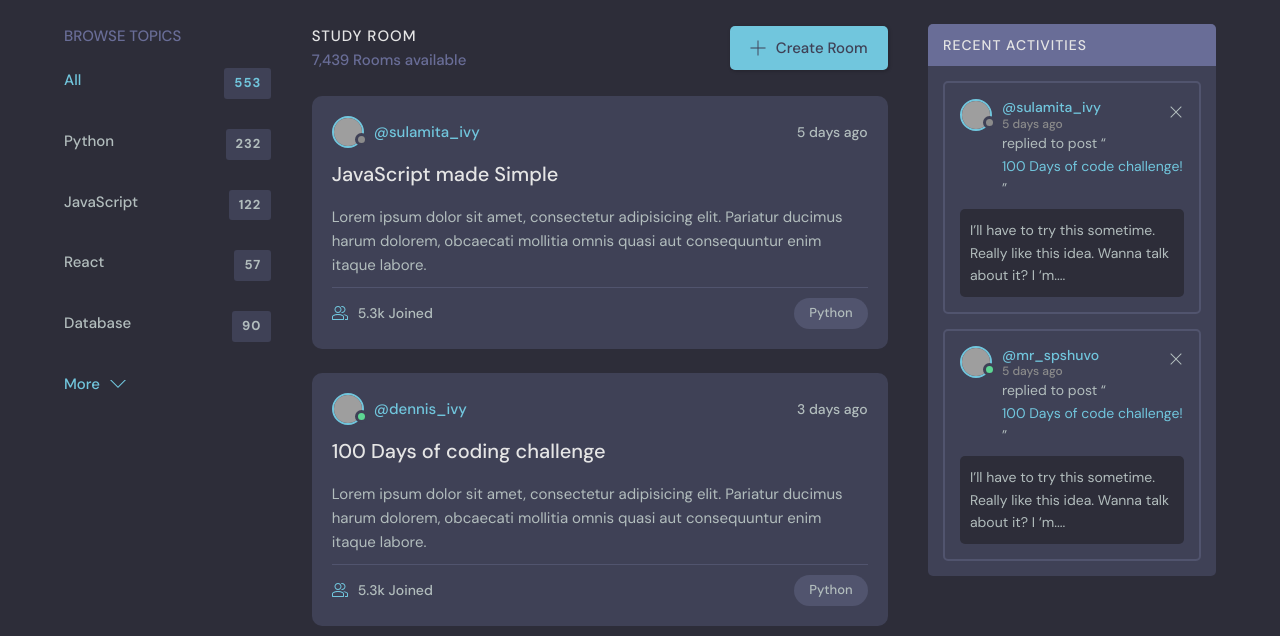
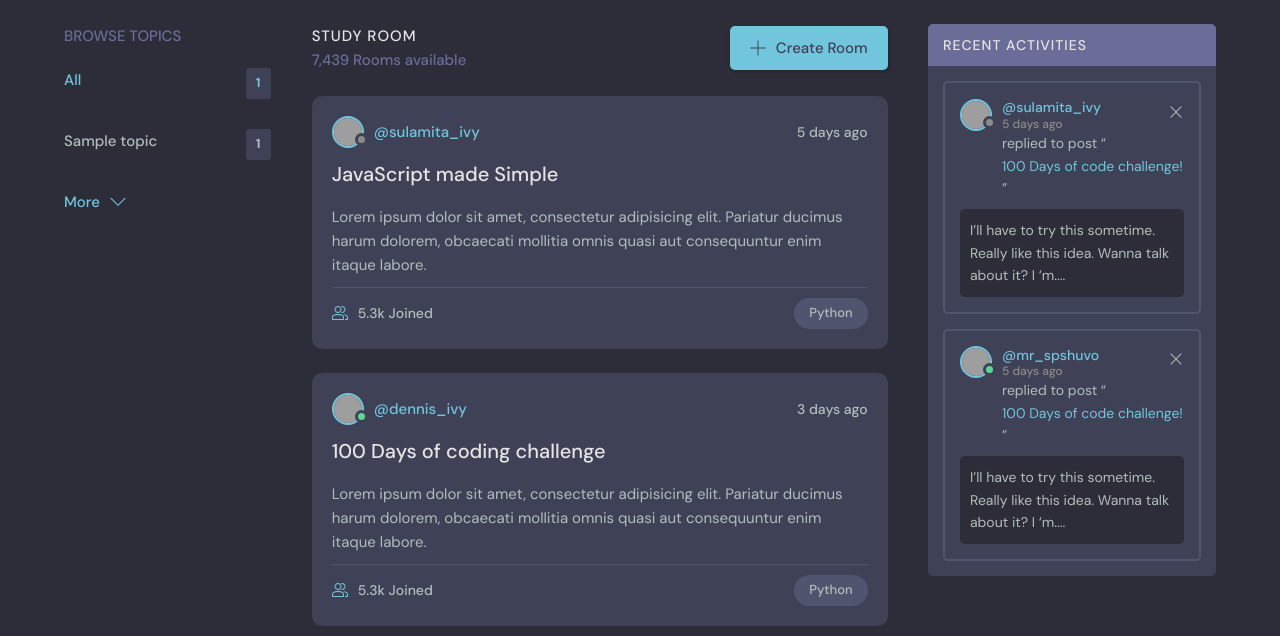
Before and after one commit to kema-ray/studybud, a Django app: page / in a window 1280 px wide. Shown: the part 76-712 px from the top of the page. Run offline with Django 4.2, Linux system fonts and the light colour scheme; tables that the repository leaves empty hold one stand-in row (values such as "Sample post"); grey boxes are pictures that could not be loaded.

Commit message:
create a template that shows the list of all the topics

```diff
--- a/base/templates/base/home.html
+++ b/base/templates/base/home.html
@@ -2,36 +2,9 @@
 {% block content %}
     <main class="layout layout--3">
       <div class="container">
+
         <!-- Topics Start -->
-        <div class="topics">
-          <div class="topics__header">
-            <h2>Browse Topics</h2>
-          </div>
-          <ul class="topics__list">
-            <li>
-              <a href="/" class="active">All <span>553</span></a>
-            </li>
-            <li>
-              <a href="/">Python <span>232</span></a>
-            </li>
-            <li>
-              <a href="/">JavaScript <span>122</span></a>
-            </li>
-            <li>
-              <a href="/">React <span>57</span></a>
-            </li>
-            <li>
-              <a href="/">Database <span>90</span></a>
-            </li>
-          </ul>
-          <a class="btn btn--link" href="topics.html">
-            More
-            <svg version="1.1" xmlns="http://www.w3.org/2000/svg" width="32" height="32" viewBox="0 0 32 32">
-              <title>chevron-down</title>
-              <path d="M16 21l-13-13h-3l16 16 16-16h-3l-13 13z"></path>
-            </svg>
-          </a>
-        </div>
+        {% include 'base/topics_component.html' %}
         <!-- Topics End -->
 
         <!-- Room List Start -->
--- a/base/templates/base/topics_component.html
+++ b/base/templates/base/topics_component.html
@@ -1,12 +1,23 @@
-<h3>Browse Topics</h3>
-<hr>
-<div>
-    <div>
-        <a href="{% url 'home' %}">All</a>
+<div class="topics">
+    <div class="topics__header">
+      <h2>Browse Topics</h2>
     </div>
-</div>
-{% for topic in topics %}
-<div>
-    <a href="{% url 'home' %}?q={{topic.name}}">{{topic.name}}</a>
-</div>
-{% endfor %}
+    <ul class="topics__list">
+      <li>
+        <a href="{% url 'home' %}" class="active">All <span>{{topics.count}}</span></a>
+      </li>
+      {% for topic in topics %}
+      <li>
+        <a href="{% url 'home' %}?q={{topic.name}}">{{topic.name}}<span>{{topic.room_set.all.count}}</span></a>
+      </li>
+      {% endfor %}
+
+    </ul>
+    <button class="btn btn--link" href="topics.html">
+      More
+      <svg version="1.1" xmlns="http://www.w3.org/2000/svg" width="32" height="32" viewBox="0 0 32 32">
+        <title>chevron-down</title>
+        <path d="M16 21l-13-13h-3l16 16 16-16h-3l-13 13z"></path>
+      </svg>
+    </button>
+  </div>
```
